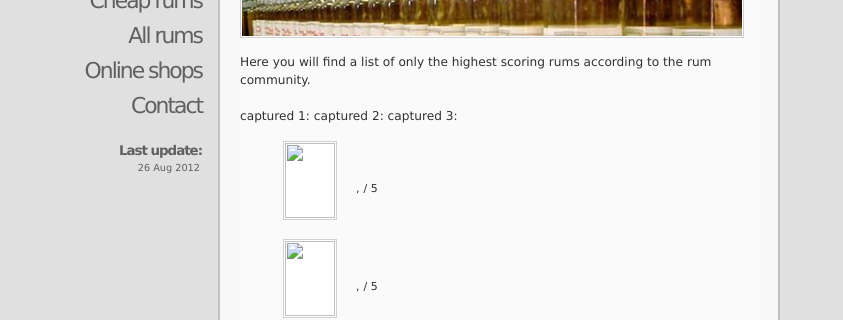
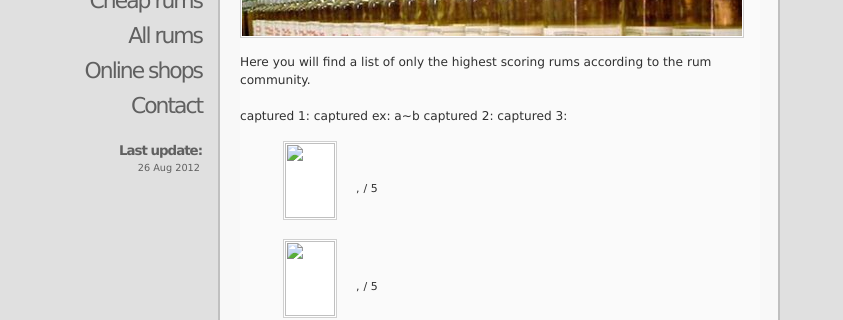
Before and after one commit to stavenek/agedrum, a Jekyll site: the page built from best_rums.html, in a window 1280 px wide and 925 px high. Shown: the part 167-487 px from the top of the window, without its empty margins (0-843 px from the left). Built offline with Jekyll 4.4.1, drawn with Linux system fonts in a browser that asks for light colours.

Commit message:
best tpl

```diff
--- a/best_rums.html
+++ b/best_rums.html
@@ -22,12 +22,15 @@
 
 <!-- capture all grades -->
 {% capture grade_list %}{% for post in site.posts limit:5 %}{% if post.grade %}{{ post.grade }}#{{ post.title }}#{{ post.url }}~{% endif %}{% endfor %}{% endcapture %}
-{% capture grade_list %}{% for post in site.posts limit:10 %}{% if post.grade %}{{post.grade}}~{% endif %}{% endfor %}{% endcapture %}
+{% capture grade_list %}{% for post in site.posts limit:20 %}{% if post.grade %}{{post.grade}}~{% endif %}{% endfor %}{% endcapture %}
 
 captured 1: {{grade_list}}
 
 <!-- sort -->
+captured ex: {{ "a~b" | split:~ }}
+
 captured 2: {{ grade_list | split:~ }}
+
 captured 3: {{ grade_list | split:~ | sort }}
 
 <!-- print top 10 -->
```
